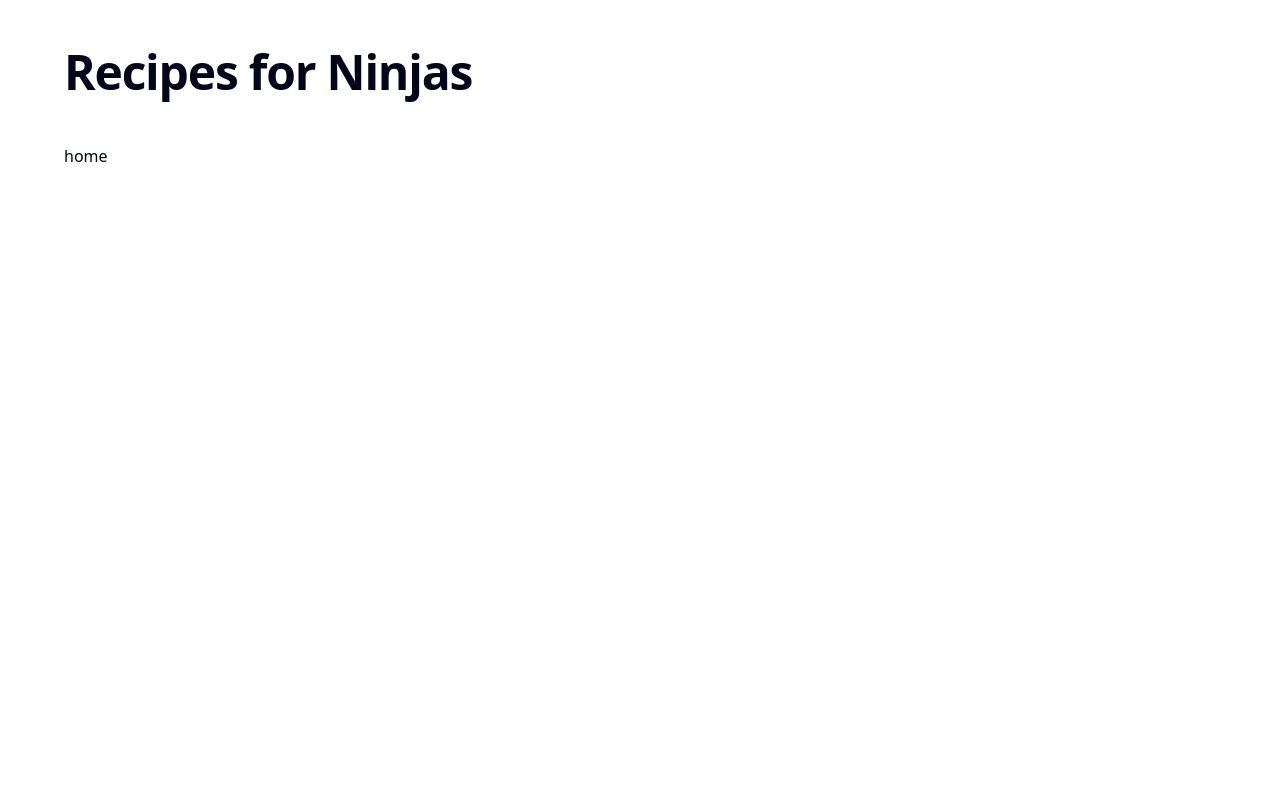
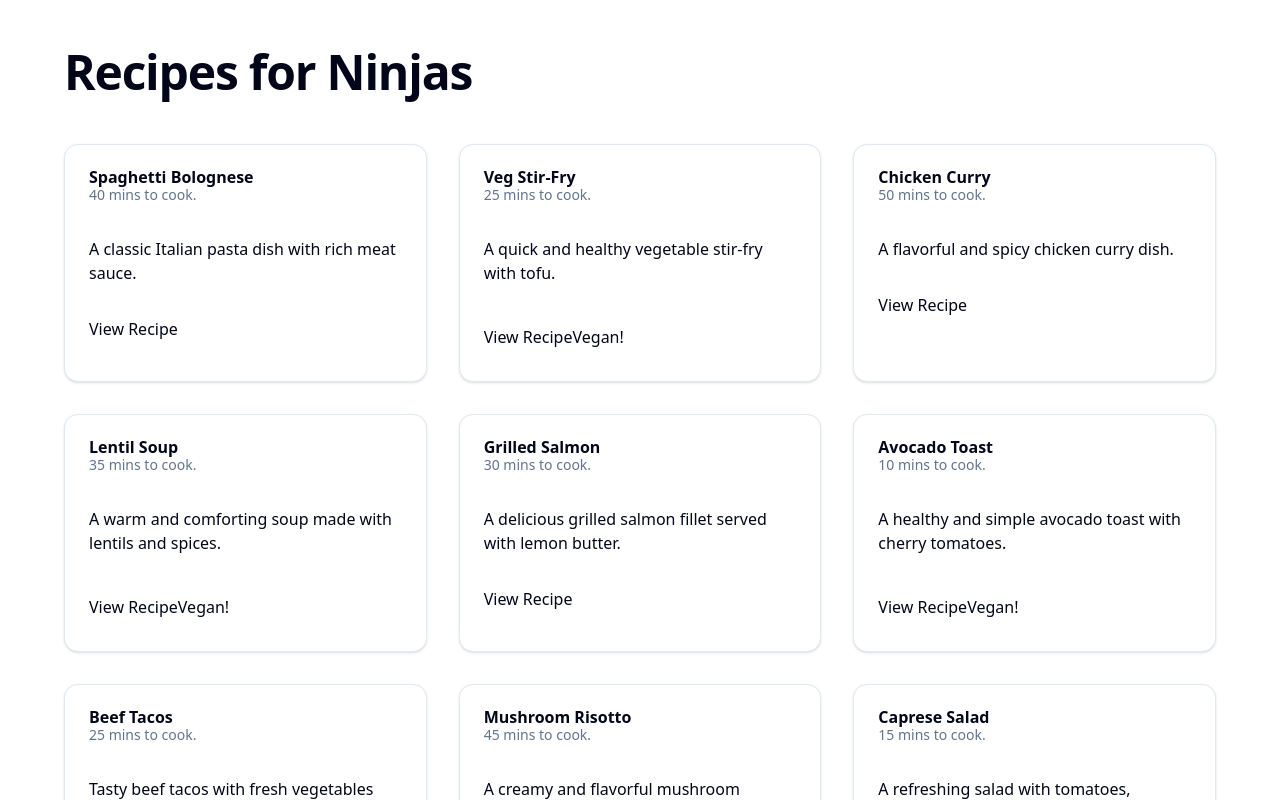
Before and after one commit to GenaPlem/ninja-recipes, a Next.js app: page / in a window 1280 px wide. Shown: the top 800 px of the page. Built offline with nearby package versions, Linux system fonts and the light colour scheme; data requests are answered from the project's data file.

Commit message:
Add function to get recipes from json-server and display it

```diff
--- a/src/app/page.tsx
+++ b/src/app/page.tsx
@@ -1,3 +1,51 @@
-export default function Home() {
-  return <main>home</main>;
+import {
+  Card,
+  CardContent,
+  CardDescription,
+  CardFooter,
+  CardHeader,
+  CardTitle,
+} from "@/components/ui/card";
+
+interface Recipe {
+  title: string;
+  image: string;
+  time: number;
+  description: string;
+  vegan: boolean;
+  id: string;
 }
+
+async function getRecipes(): Promise<Recipe[]> {
+  const result = await fetch("http://localhost:4000/recipes");
+
+  return result.json();
+}
+
+export default async function Home() {
+  const recipes = await getRecipes();
+
+  return (
+    <main>
+      <div className="grid grid-cols-3 gap-8">
+        {recipes.map((recipe) => (
+          <Card key={recipe.id}>
+            <CardHeader>
+              <div>
+                <CardTitle>{recipe.title}</CardTitle>
+                <CardDescription>{recipe.time} mins to cook.</CardDescription>
+              </div>
+            </CardHeader>
+            <CardContent>
+              <p>{recipe.description}</p>
+            </CardContent>
+            <CardFooter>
+              <button>View Recipe</button>
+              {recipe.vegan && <p>Vegan!</p>}
+            </CardFooter>
+          </Card>
+        ))}
+      </div>
+    </main>
+  );
+}
```
